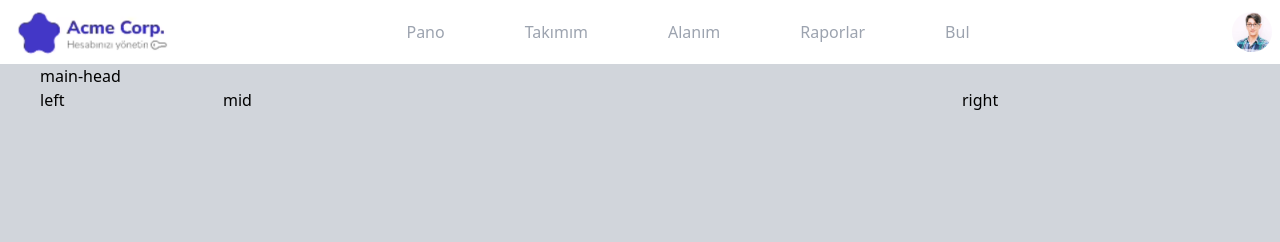
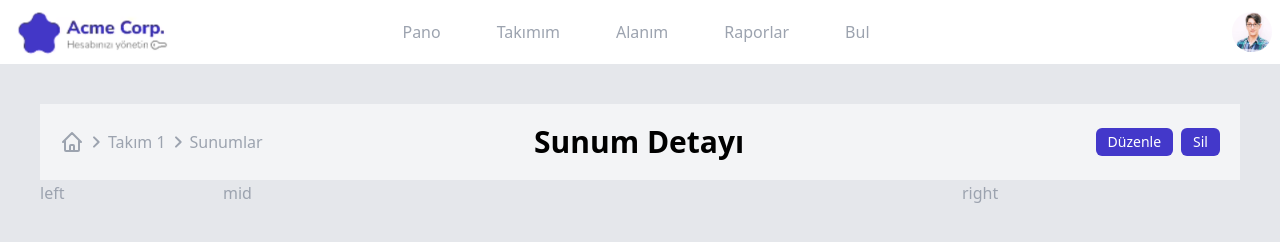
Before and after one commit to burakkck/team-2-tailwindcss-ui-sunumdetayi, a website: page src/index.html in a window 1280 px wide. Drawn offline with nearby package versions, Linux system fonts and the light colour scheme.

Commit message:
design main header of presentation

```diff
--- a/src/header.html
+++ b/src/header.html
@@ -1,9 +1,9 @@
-<header class=" bg-white">
-    <nav class="flex justify-between h-full text-gray-400">
+<header class="bg-white">
+    <nav class="flex justify-between h-full">
         <div class="flex items-center px-4 py-2 justify-start">
             <img class="w-40" src="logo.png" alt="">
         </div>
-        <div class="flex gap-16 items-center justify-center mr-10">
+        <div class="flex gap-10 items-center justify-center mr-36">
             <a class="headerLink" href="#">Pano</a>
             <a class="headerLink" href="#">Takımım</a>
             <a class="headerLink" href="#">Alanım</a>
--- a/src/index.html
+++ b/src/index.html
@@ -17,9 +17,9 @@
     </script>
 </head>
 
-<body class="bg-gray-300">
+<body class="bg-gray-200 text-gray-400">
     <div id="header"></div> <!-- burak -->
-    <div class="w-full px-10" id="main">
+    <div class="w-full p-10" id="main">
         <div class="flex w-full" id="main-head"></div> <!--burak -->
         <div class="flex w-full gap-11" id="main-content">
             <div class="basis-1/8" id="left"></div> <!--burak-->
--- a/src/main-head.html
+++ b/src/main-head.html
@@ -1 +1,18 @@
-<p>main-head</p>
+<nav class="flex p-5 bg-gray-100 justify-between max-h-20 h-full w-full text-gray-400 border-b">
+    <div class="font-medium flex items-center justify-start gap-1">
+        <svg class="w-6 h-6 " fill="none" stroke="currentColor" viewBox="0 0 24 24" xmlns="http://www.w3.org/2000/svg"><path stroke-linecap="round" stroke-linejoin="round" stroke-width="2" d="M3 12l2-2m0 0l7-7 7 7M5 10v10a1 1 0 001 1h3m10-11l2 2m-2-2v10a1 1 0 01-1 1h-3m-6 0a1 1 0 001-1v-4a1 1 0 011-1h2a1 1 0 011 1v4a1 1 0 001 1m-6 0h6"></path></svg>
+        <svg class="w-4 h-4" fill="none" stroke="currentColor" viewBox="0 0 24 24" xmlns="http://www.w3.org/2000/svg"><path stroke-linecap="round" stroke-linejoin="round" stroke-width="3" d="M9 5l7 7-7 7"></path></svg>
+        <span>Takım 1</span>
+        <svg class="w-4 h-4" fill="none" stroke="currentColor" viewBox="0 0 24 24" xmlns="http://www.w3.org/2000/svg"><path stroke-linecap="round" stroke-linejoin="round" stroke-width="3" d="M9 5l7 7-7 7"></path></svg>
+        <span>Sunumlar</span>
+    </div>
+    <div class="flex items-center justify-center mr-20">
+        <span class="text-3xl font-bold text-black">Sunum Detayı</span>
+    </div>
+    <div class="flex justify-end items-center">
+        <span class="flex gap-2 text-white text-sm">
+            <button class="rounded-md py-1 px-3 bg-indigo-700">Düzenle</button>
+            <button class="rounded-md py-1 px-3 bg-indigo-700">Sil</button>
+        </span>
+    </div>
+</nav>
--- a/src/main.css
+++ b/src/main.css
@@ -4,6 +4,6 @@
 
 @layer components {
     .headerLink {
-        @apply hover:border-purple-900 hover:border-b-2 hover:text-black px-2 py-5 max-h-16
+        @apply hover:border-indigo-700 hover:border-b-2 hover:text-black px-2 py-5 max-h-16
     }
 }
```
Also changed, not shown: dist/output.css.
